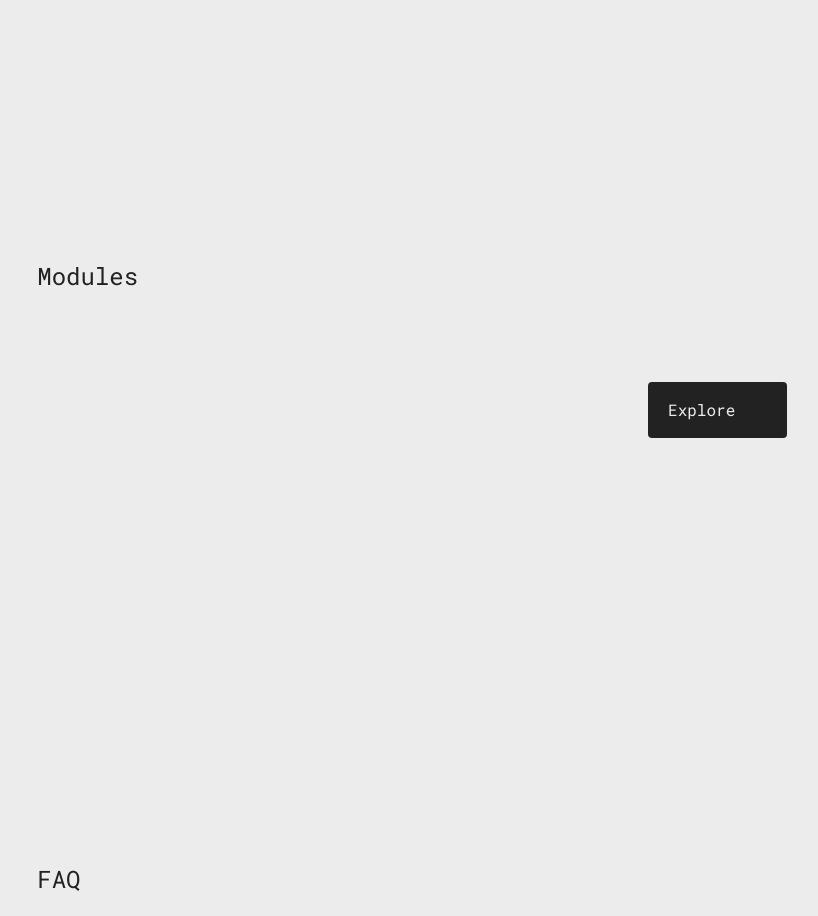
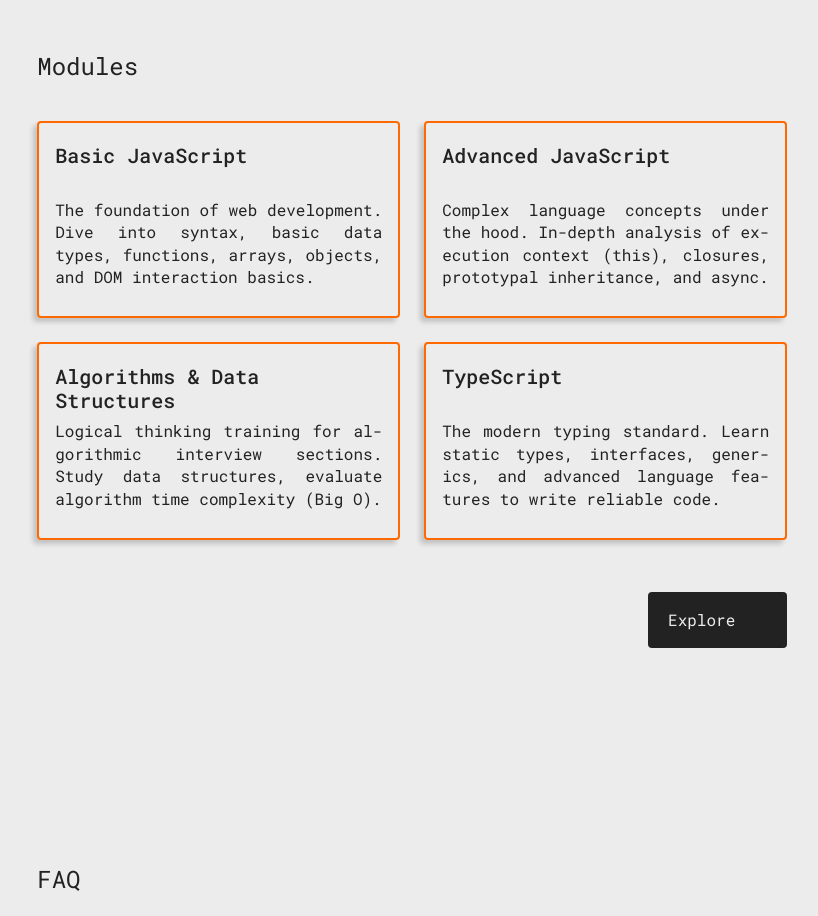
Before and after one commit to jsgods-rs-tandem/rs-tandem, an Angular app in the folder packages/frontend/: page / in a window 1280 px wide. Shown: the part 1400-2316 px from the top of the page, without its empty margins (289-1107 px from the left). Built offline with nearby package versions, Linux system fonts and the light colour scheme.

Commit message:
feat: add modules section content

```diff
--- a/packages/frontend/src/pages/home/components/modules/modules.component.html
+++ b/packages/frontend/src/pages/home/components/modules/modules.component.html
@@ -1,6 +1,12 @@
 <section class="modules">
   <h2 class="h2">{{ title }}</h2>
-  <div class="modules__wrapper"></div>
+  <div class="modules__wrapper">
+    @for (module of modules; track module.text) {
+      <app-card [title]="module.title">
+        <p class="text">{{ module.text }}</p>
+      </app-card>
+    }
+  </div>
   <app-button
     class="modules__button"
     link="/login"
--- a/packages/frontend/src/pages/home/components/modules/modules.component.scss
+++ b/packages/frontend/src/pages/home/components/modules/modules.component.scss
@@ -11,7 +11,26 @@
   width: 100%;
 
   &__wrapper {
+    display: grid;
+    grid-auto-rows: 1fr;
+    grid-template-columns: repeat(2, 1fr);
+    gap: var(--spacing-x6);
+
     margin: var(--spacing-x10) 0 var(--spacing-x13);
+
+    ::ng-deep app-card {
+      --card-header-min-height: 3rem;
+    }
+
+    @include m.media('s') {
+      grid-auto-rows: auto;
+      grid-template-columns: 1fr;
+
+      ::ng-deep app-card {
+        --card-header-min-height: auto;
+        height: fit-content;
+      }
+    }
   }
 
   &__button {
--- a/packages/frontend/src/pages/home/components/modules/modules.component.ts
+++ b/packages/frontend/src/pages/home/components/modules/modules.component.ts
@@ -1,9 +1,9 @@
 import { Component } from '@angular/core';
-import { ButtonComponent } from '@/shared/ui';
+import { ButtonComponent, CardComponent } from '@/shared/ui';
 
 @Component({
   selector: 'app-modules',
-  imports: [ButtonComponent],
+  imports: [ButtonComponent, CardComponent],
   templateUrl: './modules.component.html',
   styleUrl: './modules.component.scss',
 })
```
